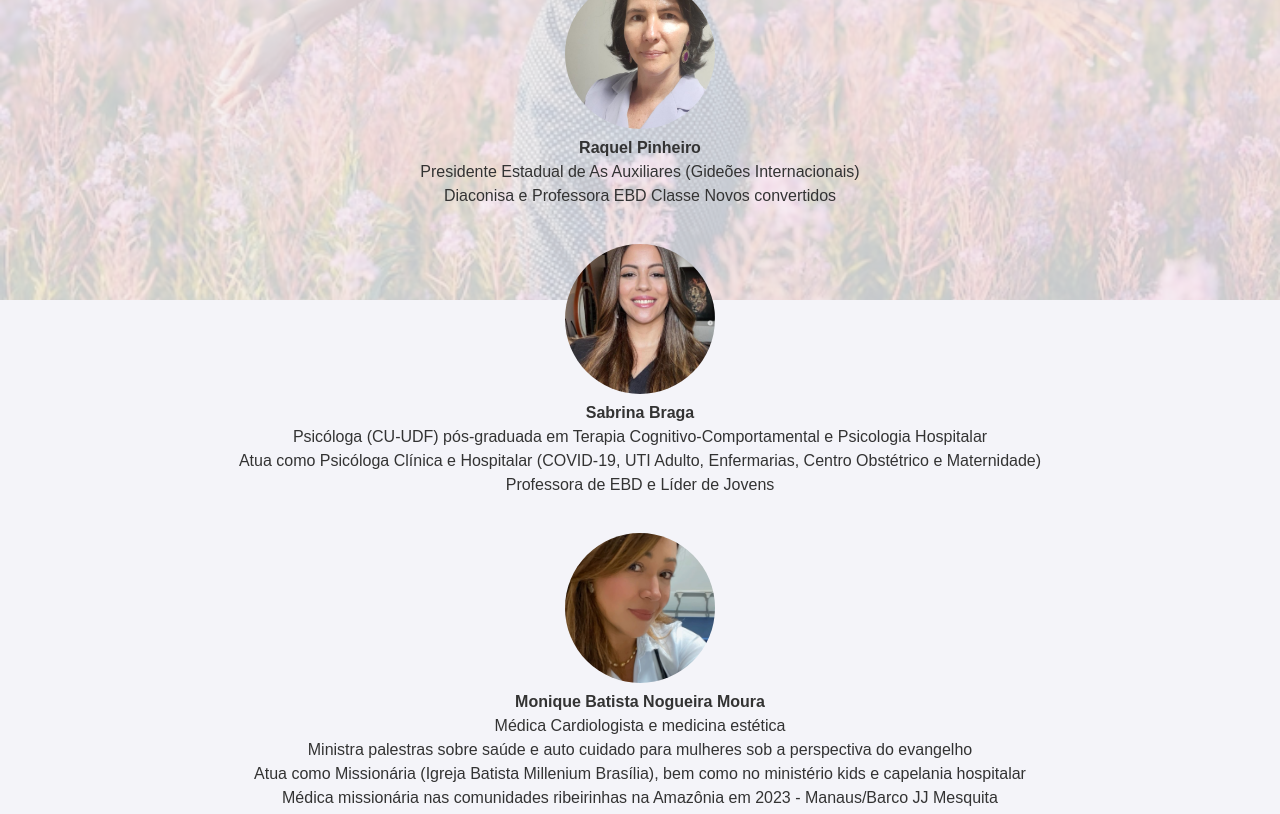
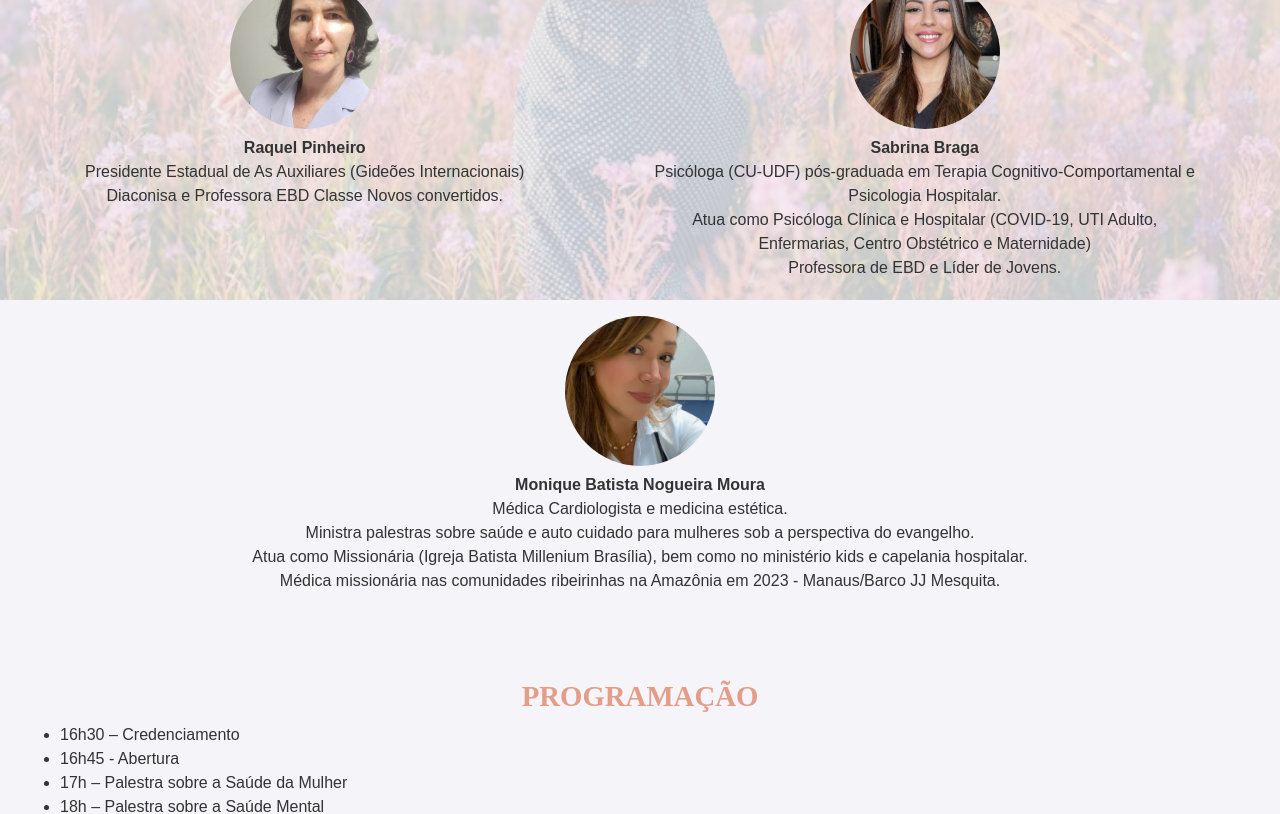
Before and after one commit to Ernilson/Ernilson-front2-sibre-react-next, a Next.js app: page / in a window 1280 px wide. Shown: the part 500-1314 px from the top of the page. Built offline with nearby package versions, Linux system fonts and the light colour scheme; a web font is replaced by a local one.

Commit message:
alinhamento da fotos

```diff
--- a/pages/seminario.js
+++ b/pages/seminario.js
@@ -47,7 +47,7 @@
                   <br />
                   Presidente Estadual de As Auxiliares (Gideões Internacionais)
                   <br />
-                  Diaconisa e Professora EBD Classe Novos convertidos
+                  Diaconisa e Professora EBD Classe Novos convertidos.
                 </p>
               </div>
               <div className={styles.speaker}>
@@ -55,11 +55,11 @@
                 <p>
                   <strong>Sabrina Braga</strong>
                   <br />
-                  Psicóloga (CU-UDF) pós-graduada em Terapia Cognitivo-Comportamental e Psicologia Hospitalar
+                  Psicóloga (CU-UDF) pós-graduada em Terapia Cognitivo-Comportamental e <br /> Psicologia Hospitalar.
                   <br />
-                  Atua como Psicóloga Clínica e Hospitalar (COVID-19, UTI Adulto, Enfermarias, Centro Obstétrico e Maternidade)
+                  Atua como Psicóloga Clínica e Hospitalar (COVID-19, UTI Adulto, <br /> Enfermarias,  Centro Obstétrico e Maternidade)
                   <br />
-                  Professora de EBD e Líder de Jovens
+                  Professora de EBD e Líder de Jovens.
                 </p>
               </div>
               <div className={styles.speaker}>
@@ -67,13 +67,13 @@
                 <p>
                   <strong>Monique Batista Nogueira Moura</strong>
                   <br />
-                  Médica Cardiologista e medicina estética
+                  Médica Cardiologista e medicina estética.
                   <br />
-                  Ministra palestras sobre saúde e auto cuidado para mulheres sob a perspectiva do evangelho
+                  Ministra palestras sobre saúde e auto cuidado para mulheres sob a perspectiva do evangelho.
                   <br />
-                  Atua como Missionária (Igreja Batista Millenium Brasília), bem como no ministério kids e capelania hospitalar
+                  Atua como Missionária (Igreja Batista Millenium Brasília), bem como no ministério kids e capelania hospitalar.
                   <br />
-                  Médica missionária nas comunidades ribeirinhas na Amazônia em 2023 -  Manaus/Barco JJ Mesquita
+                  Médica missionária nas comunidades ribeirinhas na Amazônia em 2023 -  Manaus/Barco JJ Mesquita.
                 </p>
               </div>
             </div>
```
